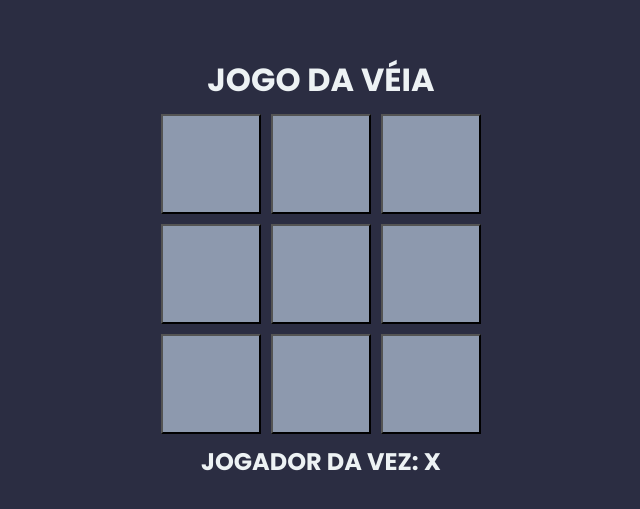
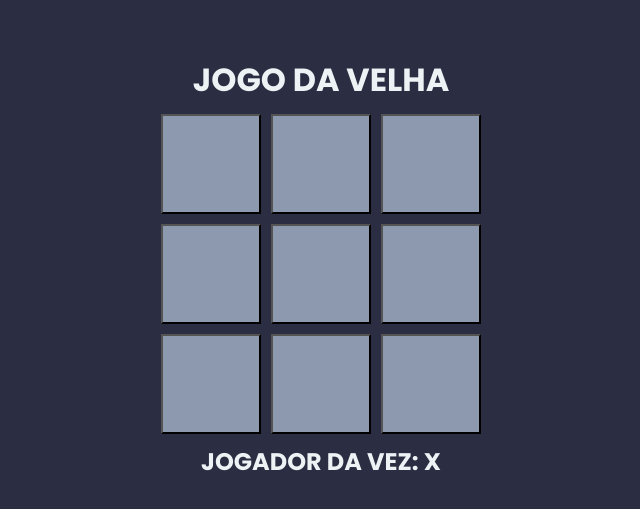
Before and after one commit to caiquenerivan/jogo-da-velha, a plain HTML site: page public/index.html in a window 1280 px wide. Shown: the part 133-642 px from the top of the page, without its empty margins (319-959 px from the left). Drawn offline with Linux system fonts and the light colour scheme.

Commit message:
Atualização do site

```diff
--- a/public/index.html
+++ b/public/index.html
@@ -12,14 +12,14 @@
 
     <link rel="stylesheet" href="style.css">
 
-    <title>Mim de papai</title>
+    <title>Jogo da Velha</title>
 </head>
 
 <body>
     <main>
 
 
-        <h1>Jogo da Véia</h1>
+        <h1>Jogo da Velha</h1>
 
         <div class="game">
             <button data-i="1"></button>
```
